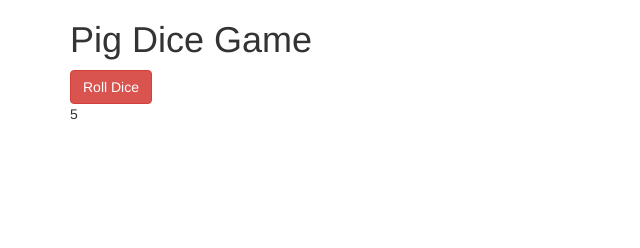
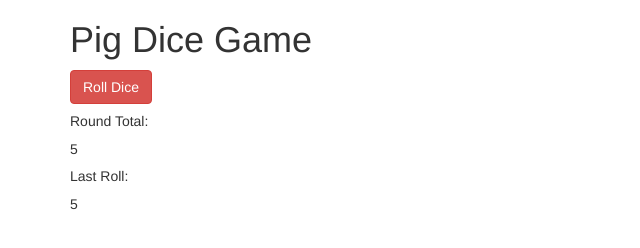
Before and after one commit to DylanCStack/pig-dice, a plain HTML site: page index.html in a window 1280 px wide. Both pictures are taken after a click on the element "Roll Dice". Shown: the whole page, without its empty margins (0-640 px from the left). Drawn offline with nearby package versions, Linux system fonts and the light colour scheme.

Commit message:
add current roll variable and display next to round total and reset round total when a one is rolled

```diff
--- a/index.html
+++ b/index.html
@@ -14,9 +14,10 @@
     <div class="container">
       <h1>Pig Dice Game</h1>
       <div class="btn btn-danger" id="roll">Roll Dice</div>
-      <p id="round-total">
-
-      </p>
+      <h5>Round Total:</h5>
+      <p id="round-total"></p>
+      <h5>Last Roll:</h5>
+      <p id="last-roll"></p>
     </div>
   </body>
 </html>
--- a/js/scripts.js
+++ b/js/scripts.js
@@ -1,15 +1,23 @@
 //business logic
+var roundTotal = 0;
 function roll() {
-  return Math.ceil(Math.random() * 6);
+  var currentRoll = Math.ceil(Math.random() * 6);
+  if (currentRoll === 1) {
+    roundTotal === 0;
+  } else {
+    roundTotal += currentRoll;
+  }
+  return currentRoll;
 }
 
 
 
 //user interface logic
 $(document).ready(function() {
-  var roundTotal = 0;
+
   $("#roll").click(function() {
-    roundTotal +=roll()
+    var output=roll()
+    $("#last-roll").text(output);
     $("#round-total").text(roundTotal);
   })
 })
```
